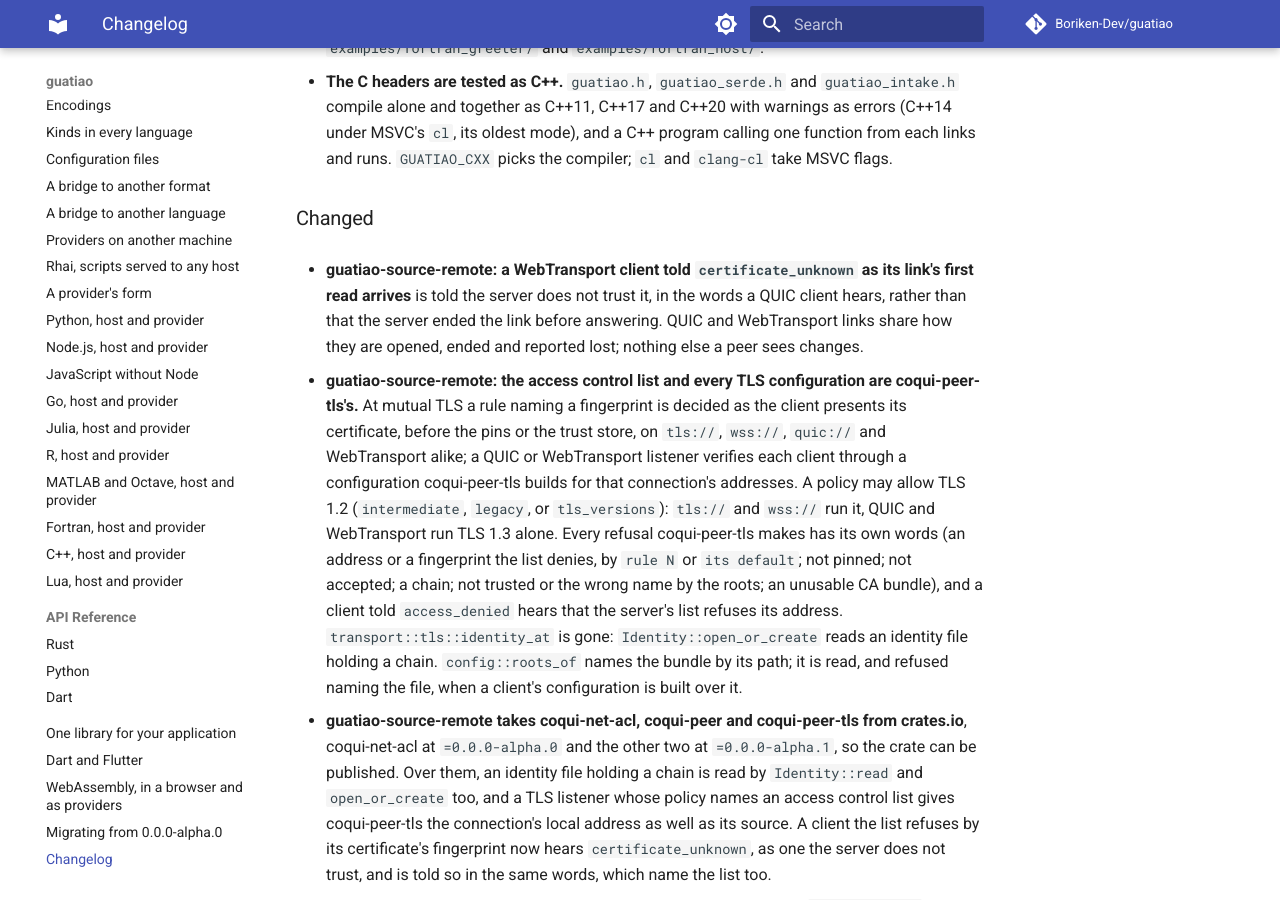
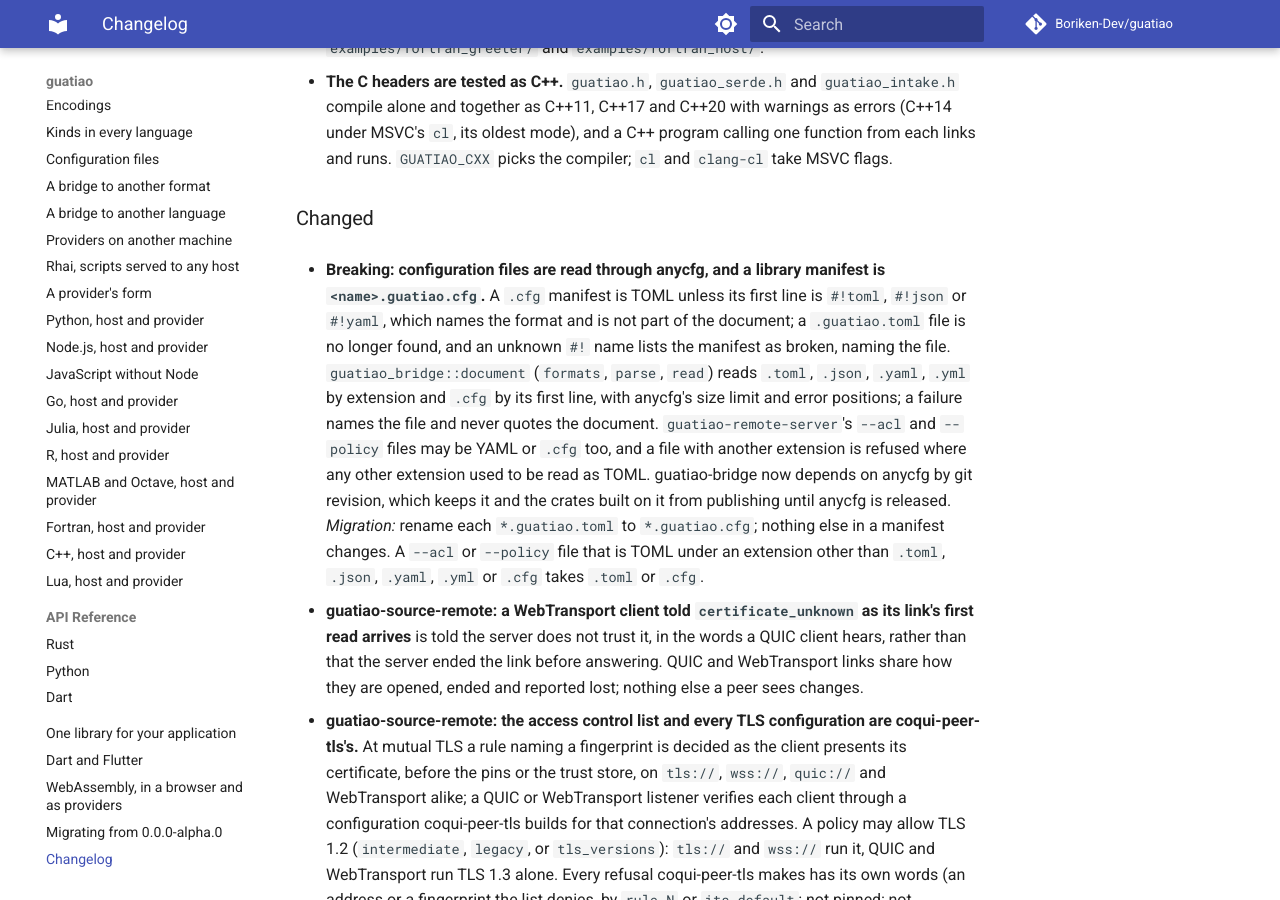
Before and after one commit to Boriken-Dev/guatiao, an MkDocs documentation site: the page built from docs/changelog.md, in a window 1280 px wide and 900 px high, scrolled down 29065 px. Built offline with MkDocs 1.6.1 and Material for MkDocs 9.7.7, drawn with Linux system fonts in a browser that asks for light colours; comment, search, counter and statistics services are not loaded; some of the changed text lies outside the part shown.

Commit message:
docs: configuration files are read through anycfg and manifests are .guatiao.cfg

```diff
--- a/CHANGELOG.md
+++ b/CHANGELOG.md
@@ -393,7 +393,7 @@ write now.
   carries.
 - **guatiao-source-remote: a peer is a manifest in a search path.** A
   source configured with `dirs` or `manifests` (instead of `connect` or
-  `child`) reads every `<name>.guatiao.toml` of `type = "remote"` there
+  `child`) reads every `<name>.guatiao.cfg` of `type = "remote"` there
   at each refresh, a peer per manifest: its `name`, `connect`, `trust`,
   `key_file` (beside the manifest; a manifest never holds `key` or
   `token`) and the link's bounds, the rest taken from the source's
@@ -520,7 +520,7 @@ write now.
   module whose exported classes extend `Provider`, implement the kinds
   they list in `static kinds` and refuse with `BadValue`, the Node
   binding's authoring shape, so the same file runs under Node and here;
-  it is described by a `*.guatiao.toml` manifest of type `js`, with its version and
+  it is described by a `*.guatiao.cfg` manifest of type `js`, with its version and
   entry taken from the `package.json` beside it, and its kinds come from
   their `<crate>.kinds.json`. Each library runs in a context of its own,
   and holds only the host objects it was given:
@@ -537,7 +537,7 @@ write now.
   repository, not published) with wasmtime built in: a library is a core
   WebAssembly module speaking guatiao ABI 1 (five exports, five imports,
   every value as its wire encoding in the module's memory), described by a
-  `*.guatiao.toml` manifest of type `wasm` and its kinds' `<crate>.kinds.json`.
+  `*.guatiao.cfg` manifest of type `wasm` and its kinds' `<crate>.kinds.json`.
   Guests in Rust (`guatiao-wasm-guest`) and in Go 1.24 or later (the
   `guest` package, Go's own `wasip1` toolchain), with example greeters in
   both (`examples/wasm_greeter_rust`, `examples/wasm_greeter_go`). A module
@@ -562,7 +562,7 @@ write now.
   source file (`crates/guatiao-source-rhai`, built from this repository, not
   published) with Rhai built in: a library is a script ending in a map of
   providers, whose function members are the kinds' slots and whose other
-  members are their state, described by a `*.guatiao.toml` manifest of type `rhai`
+  members are their state, described by a `*.guatiao.cfg` manifest of type `rhai`
   and the kinds' `<crate>.kinds.json`; its version is the script's
   `const VERSION`, read from the parse. Refresh runs an edited script
   afresh while the old build answers the instances taken from it; limits
@@ -580,7 +580,7 @@ write now.
   published) with Lua 5.4 built in (`lua55` and `luau` as features): a
   library is a Lua module returning a table whose `providers` are tables
   of methods named for the kinds' slots, described by a
-  `*.guatiao.toml` manifest of type `lua` and its kinds' `<crate>.kinds.json`.
+  `*.guatiao.cfg` manifest of type `lua` and its kinds' `<crate>.kinds.json`.
   Refresh runs an edited module afresh while the old build answers the
   instances taken from it; limits stop runaway code (operations, time,
   depth, memory), a `pcall` around it included, and the host carries on.
@@ -1179,7 +1179,7 @@ write now.
   language adds it with `add_source_file` and a configuration naming
   where Python libraries are described (`dirs`, `manifests`) and what to
   put on `sys.path` first (`paths`). Each library is a manifest,
-  `*.guatiao.toml` of type `python`, naming its `module`, the `kinds` it serves, the
+  `*.guatiao.cfg` of type `python`, naming its `module`, the `kinds` it serves, the
   `paths` it imports from, and optionally its `version` (otherwise a
   literal `__version__`, read without importing). Listing imports
   nothing; opening imports the module afresh and refuses one whose name,
@@ -1413,6 +1413,24 @@ write now.
 
 ### Changed
 
+- **Breaking: configuration files are read through anycfg, and a library
+  manifest is `<name>.guatiao.cfg`.** A `.cfg` manifest is TOML unless its
+  first line is `#!toml`, `#!json` or `#!yaml`, which names the format and
+  is not part of the document; a `.guatiao.toml` file is no longer found,
+  and an unknown `#!` name lists the manifest as broken, naming the file.
+  `guatiao_bridge::document` (`formats`, `parse`, `read`) reads `.toml`,
+  `.json`, `.yaml`, `.yml` by extension and `.cfg` by its first line, with
+  anycfg's size limit and error positions; a failure names the file and
+  never quotes the document. `guatiao-remote-server`'s `--acl` and
+  `--policy` files may be YAML or `.cfg` too, and a file with another
+  extension is refused where any other extension used to be read as TOML.
+  guatiao-bridge now depends on anycfg by git revision, which keeps it and
+  the crates built on it from publishing until anycfg is released.
+  *Migration:* rename each `*.guatiao.toml` to `*.guatiao.cfg`; nothing
+  else in a manifest changes. A `--acl` or `--policy` file that is TOML
+  under an extension other than `.toml`, `.json`, `.yaml`, `.yml` or
+  `.cfg` takes `.toml` or `.cfg`.
+
 - **guatiao-source-remote: a WebTransport client told `certificate_unknown`
   as its link's first read arrives** is told the server does not trust it,
   in the words a QUIC client hears, rather than that the server ended the
@@ -1613,12 +1631,12 @@ write now.
   where it was `GUATIAO_ERR_BAD_VALUE` naming transports this build does
   not have: the secure level lives outside this build.
 - **The source crates are `guatiao-source-<kind>`, and a library's
-  manifest is `<name>.guatiao.toml` with a `type`.** `guatiao-py`,
+  manifest is `<name>.guatiao.cfg` with a `type`.** `guatiao-py`,
   `guatiao-js`, `guatiao-lua`, `guatiao-wasm`, `guatiao-rhai` and
   `guatiao-remote` are `guatiao-source-py`, `-js`, `-lua`, `-wasm`,
   `-rhai` and `-remote`, their files `guatiao_source_py.dll`,
   `libguatiao_source_lua.so` and so on; the server is still
-  `guatiao-remote-server`. A manifest is named `<name>.guatiao.toml`
+  `guatiao-remote-server`. A manifest is named `<name>.guatiao.cfg`
   whatever serves it, and its `type` names the source as that source
   declares itself: `python`, `js`, `lua`, `wasm` or `rhai`. A source
   passes over a manifest of another of these types, and reports one with
```
Also changed, not shown: docs/migrating.md (+11 -2 lines).
